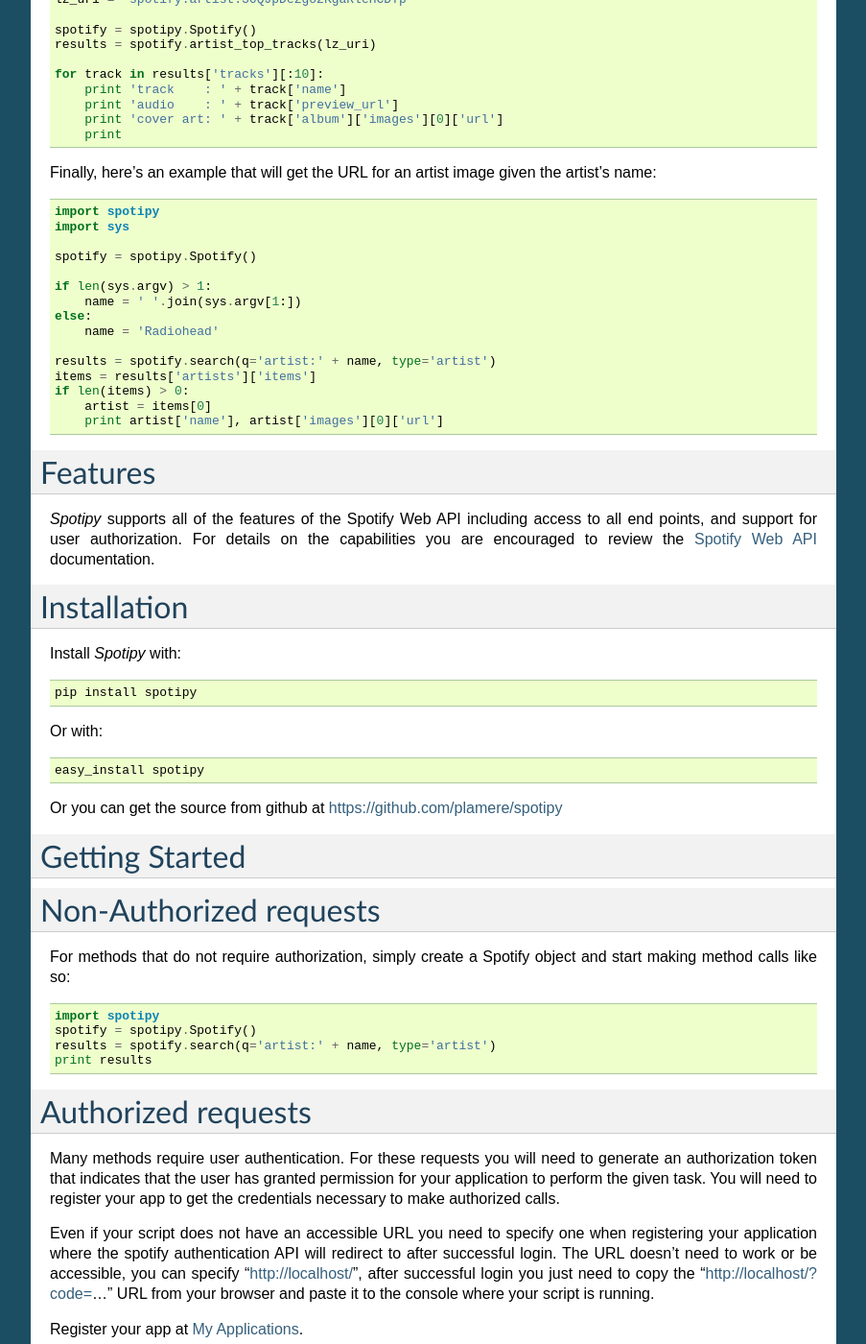
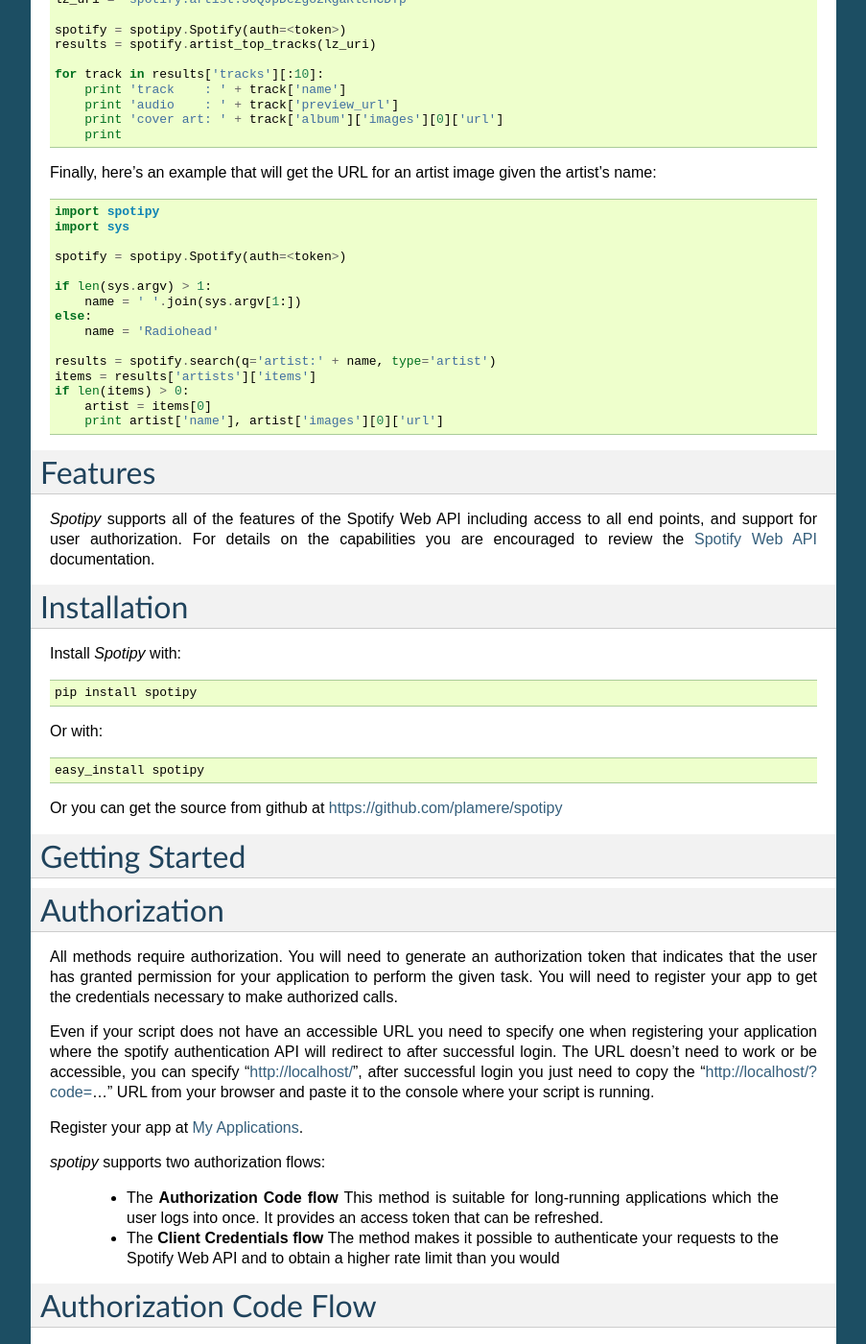
Before and after one commit to spotipy-dev/spotipy, a Sphinx documentation site: the page built from docs/index.rst, in a window 1280 px wide and 1400 px high, scrolled down 799 px. Shown: the whole window at 96% size, without its empty margins (198-1101 px from the left). Built offline with Sphinx 7.4.7, drawn with Linux system fonts in a browser that asks for light colours; some of the changed text lies outside the part shown.

Commit message:
Update documentation to reflect required authorization
Unauthorized calls to the API were removed earlier this year. This reflects that change :)

```diff
--- a/docs/index.rst
+++ b/docs/index.rst
@@ -13,7 +13,7 @@
     import spotipy
 
     birdy_uri = 'spotify:artist:2WX2uTcsvV5OnS0inACecP'
-    spotify = spotipy.Spotify()
+    spotify = spotipy.Spotify(auth=<token>)
 
     results = spotify.artist_albums(birdy_uri, album_type='album')
     albums = results['items']
@@ -31,7 +31,7 @@
 
     lz_uri = 'spotify:artist:36QJpDe2go2KgaRleHCDTp'
 
-    spotify = spotipy.Spotify()
+    spotify = spotipy.Spotify(auth=<token>)
     results = spotify.artist_top_tracks(lz_uri)
 
     for track in results['tracks'][:10]:
@@ -46,7 +46,7 @@
     import spotipy
     import sys
 
-    spotify = spotipy.Spotify()
+    spotify = spotipy.Spotify(auth=<token>)
 
     if len(sys.argv) > 1:
         name = ' '.join(sys.argv[1:])
@@ -82,21 +82,11 @@
 Getting Started
 ===============
 
-Non-Authorized requests
+Authorization
 =======================
-For methods that do not require authorization, simply create a Spotify object
-and start making method calls like so::
-
-    import spotipy
-    spotify = spotipy.Spotify()
-    results = spotify.search(q='artist:' + name, type='artist')
-    print results
-
-Authorized requests
-=======================
-Many methods require user authentication. For these requests you will need to
+All methods require authorization. You will need to
 generate an authorization token that indicates that the user has granted
-permission for your application to perform the given task.  You will need to
+permission for your application to perform the given task. You will need to
 register your app to get the credentials necessary to make authorized calls.
 
 Even if your script does not have an accessible URL you need to specify one
@@ -191,8 +181,7 @@
             playlists = None
 
 Client credentials flow is appropriate for requests that do not require access to a
-user's private data.  Even if you are only making calls that do not require
-authorization, using this flow yields the benefit of a higher rate limit
+user's private data.
 
 IDs URIs and URLs
 =======================
```
